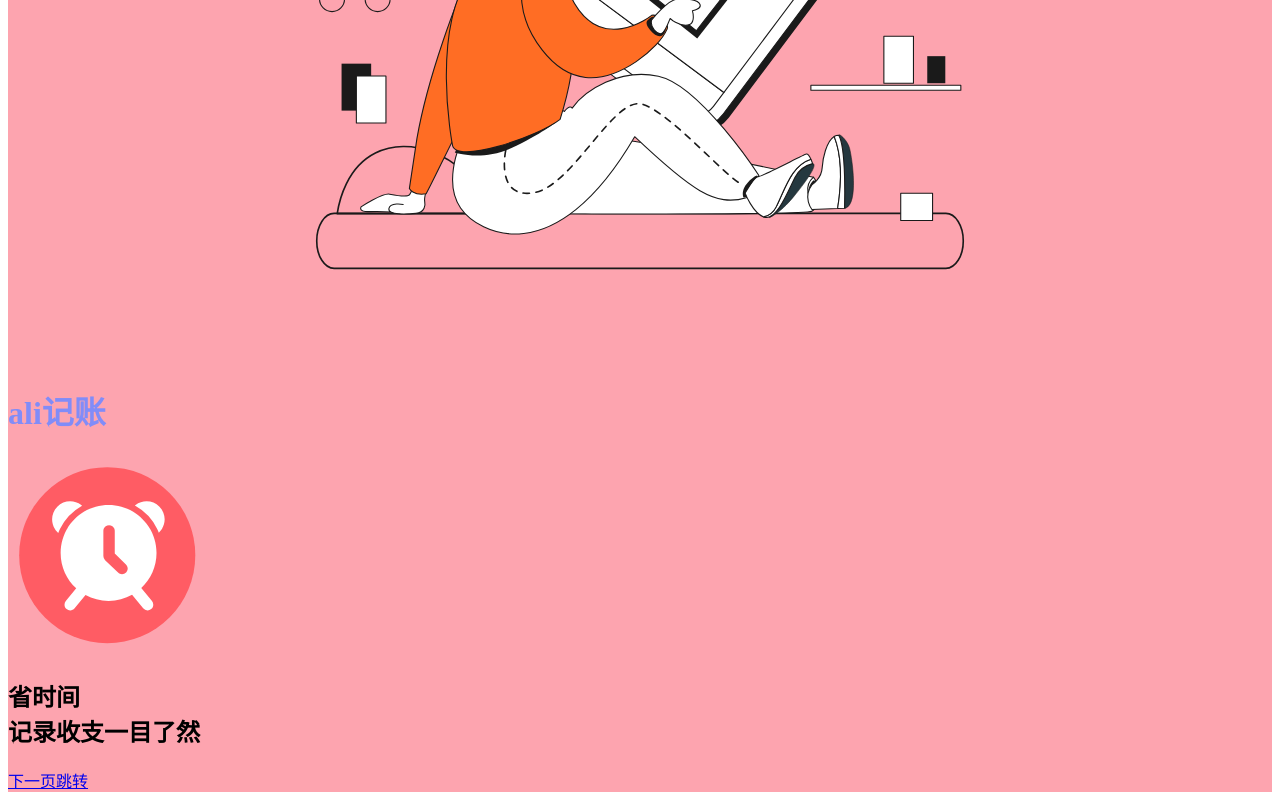
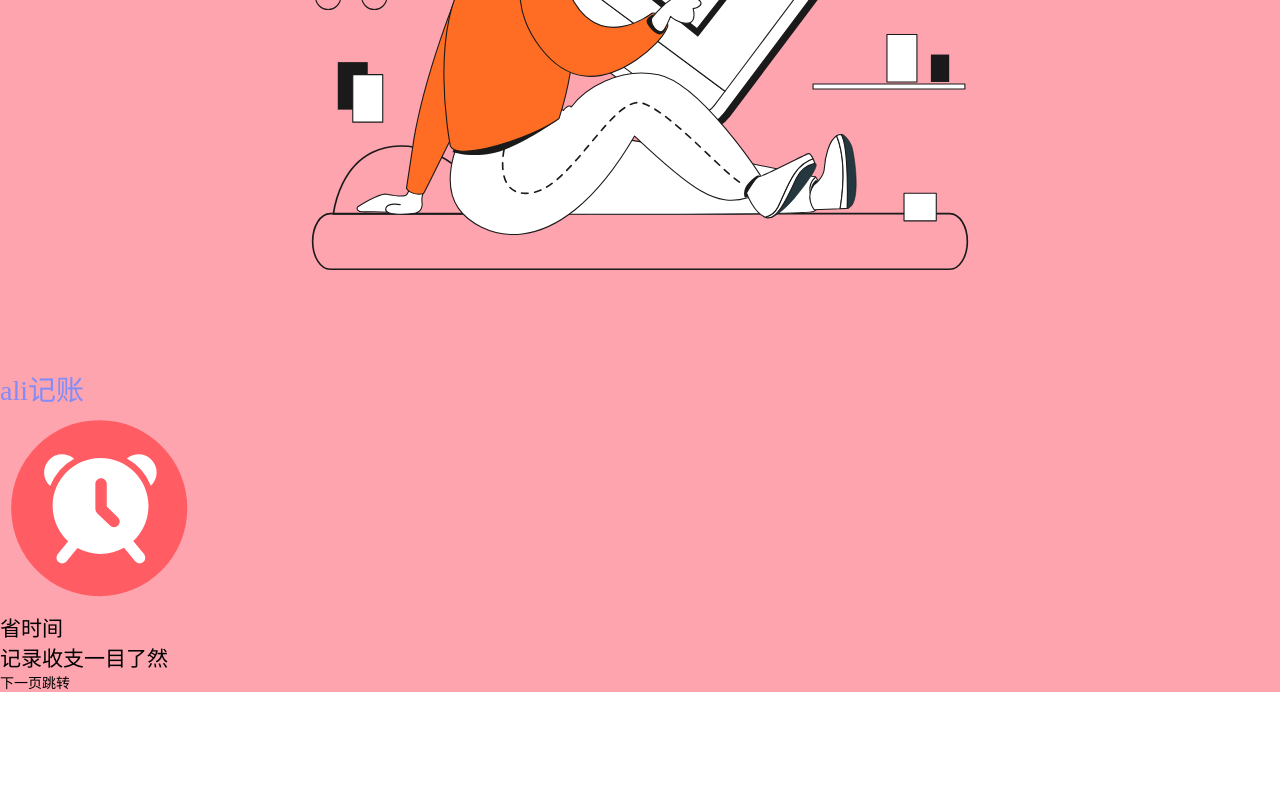
Before and after one commit to christina-xhy/January31, a React (Vite) app: page /welcome/2 in a window 1280 px wide. Shown: the part 489-1289 px from the top of the page. After the commit the page ends 1181 px from the top, so only its background shows below. Built offline with nearby package versions, Linux system fonts and the light colour scheme.

Commit message:
四个页面布局

```diff
--- a/src/components/RedirectToWelcome1.tsx
+++ /dev/null
@@ -1,10 +0,0 @@
-import { useEffect } from 'react'
-import { useNavigate } from 'react-router-dom'
-
-export const RedirectToWelcome1: React.FC = () => {
-  const nav = useNavigate()
-  useEffect(() => {
-    nav('/welcome/1')
-  }, [])
-  return null
-}
--- a/src/global.scss
+++ b/src/global.scss
@@ -1,3 +1,11 @@
 :root {
   --un-shadow-color: red;
 }
+*{margin:0; padding: 0; box-sizing: border-box;}
+*::after, *::before{ box-sizing: border-box; }
+a{color: inherit; text-decoration: none;}
+h1,h2,h3,h4,h5,h6{font-weight: normal;}
+
+html{
+  font-size: 14px;
+}
--- a/src/layouts/WelcomeLayout.tsx
+++ b/src/layouts/WelcomeLayout.tsx
@@ -3,7 +3,7 @@ import type { ReactNode } from 'react'
 import { useRef, useState} from 'react'
 import { Link, useLocation, useOutlet } from 'react-router-dom'
 import logo from '../assets/images/logo.svg'
-const linkMap = {
+const linkMap:Record<string,string> = {
   '/welcome/1':'/welcome/2',
   '/welcome/2':'/welcome/3',
   '/welcome/3':'/welcome/4',
@@ -13,7 +13,7 @@ const linkMap = {
 export const WelcomeLayout: React.FC = () => {
   const location = useLocation()
   const outlet = useOutlet()
-  const [extraStyle,setExtraStyle] = useState({position:'relative'})
+  const [extraStyle, setExtraStyle] = useState<{position:'relative' | 'absolute'}>({position:'relative'})
   const map = useRef<Record<string, ReactNode>>({})
   map.current[location.pathname] = outlet
   const transitions = useTransition(location.pathname, {
@@ -27,19 +27,16 @@ export const WelcomeLayout: React.FC = () => {
     onRest: () =>{
       setExtraStyle({position:'relative'})
     }
-
   })
   return (
-    <div className='bg-#fda4af' h-screen flex flex-col
-      items-stretch pb-16px
-    >
-      <header shrink-0 text-center >
+    <div className='bg-#fda4af' h-screen flex flex-col items-stretch pb-16px>
+      <header shrink-0 text-center pt-1px >
         <img w-150px h-100px src={logo} />
         <h1 text="indigo" text-26px>ali记账</h1>
       </header>
      <main shrink-1 grow-1 mx-16px relative >
       {transitions((style, pathname) =>
-        <animated.div key={pathname} style={{ ...style, ...extraStyle}}  w='100%' h='100%' flex >
+        <animated.div key={pathname} style={{...style,...extraStyle}}  w='100%' h='100%' flex >
           <div grow-1 bg-white flex justify-center items-center rounded-20px >
             {map.current[pathname]}
           </div>
--- /dev/null
+++ b/src/pages/NotFoundPage.tsx
@@ -0,0 +1,5 @@
+export const NotFoundPage: React.FC = () => {
+  return (
+    <div>当前路径不存在</div>
+  )
+}
--- a/src/routes/router.tsx
+++ b/src/routes/router.tsx
@@ -1,5 +1,5 @@
 import { createBrowserRouter } from 'react-router-dom'
-import { RedirectToWelcome1 } from '../components/RedirectToWelcome1'
+import { NotFoundPage } from '../pages/NotFoundPage'
 import { MainLayout } from '../layouts/MainLayout'
 import { welcomeRoutes } from './welcomeRoutes'
 
@@ -7,7 +7,7 @@ export const router = createBrowserRouter([
   {
     path: '/',
     element: <MainLayout />,
-    errorElement: <RedirectToWelcome1 />,
+    errorElement: <NotFoundPage />,
     children: [
       welcomeRoutes
     ],
--- a/src/shims.d.ts
+++ b/src/shims.d.ts
@@ -8,5 +8,7 @@ declare module 'react' {
     before?: string
     after?: string
     shadow?: boolean
+    w?: string
+    h?: string
   }
 }
```
Also changed, not shown: 1 other file (tests, documents, lock files or other folders).
